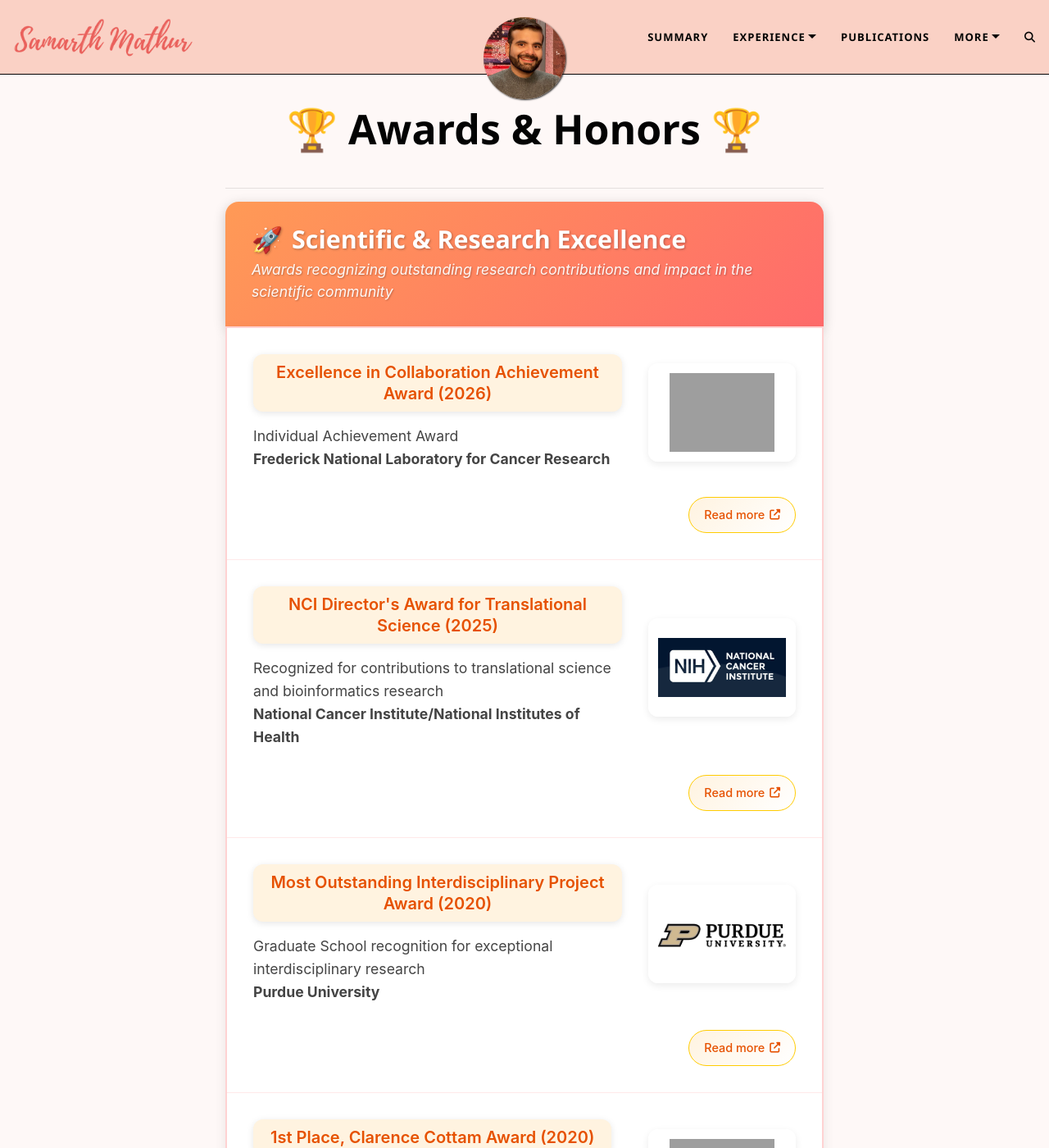
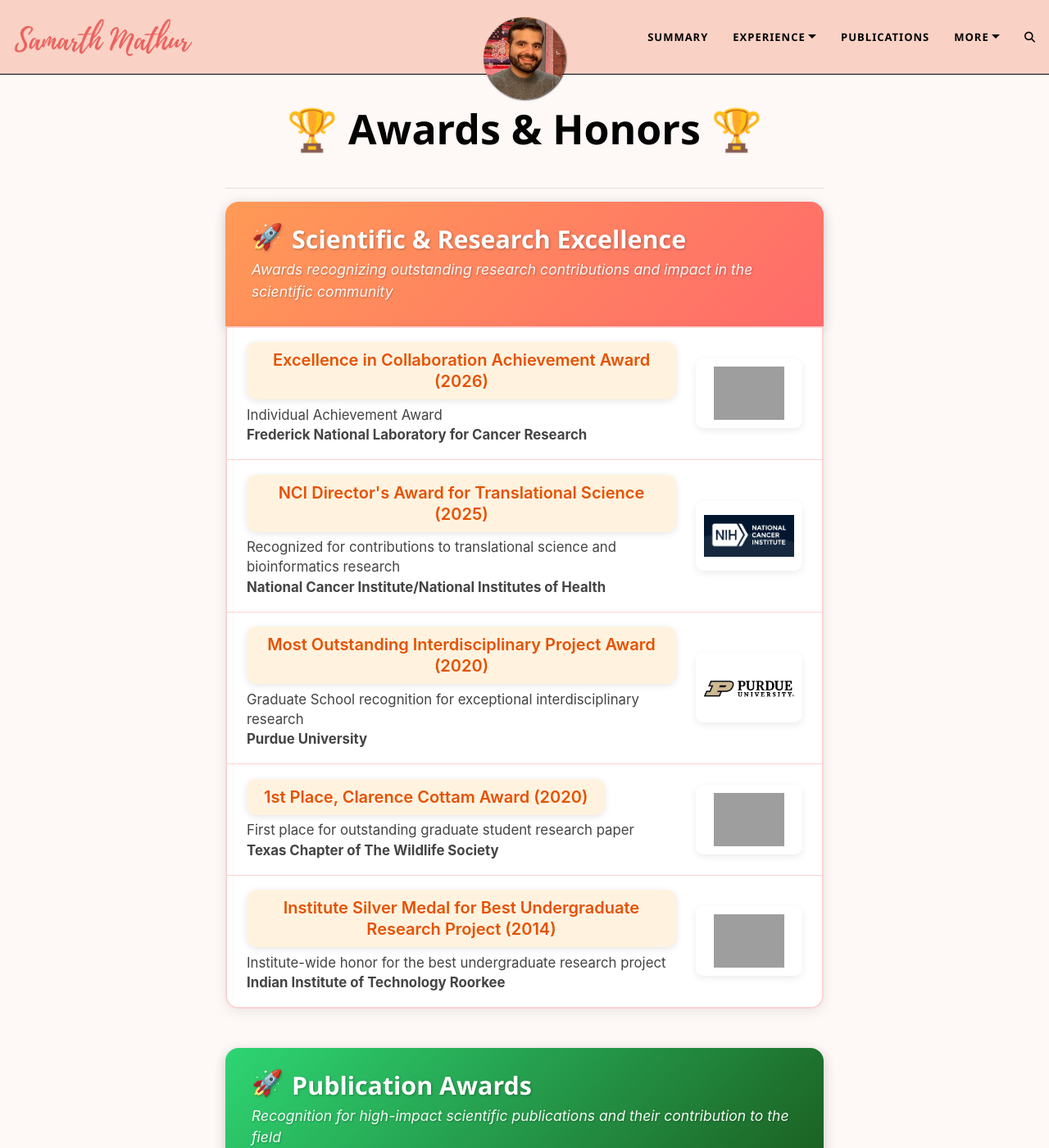
Before and after one commit to samarth8392/samarth8392.github.io, a Jekyll site: the page built from awards.md, in a window 1280 px wide and 1400 px high. Shown: the whole window at 82% size. Built offline with Jekyll 4.4.1, drawn with Linux system fonts in a browser that asks for light colours; comment, search, counter and statistics services are not loaded; some of the changed text lies outside the part shown; grey boxes are pictures that could not be loaded.

Commit message:
style: remove Read More buttons and tighten award list spacing
Drop the "Read more" links (and their now-dead CSS, including all
per-category .badge-read-more variants) from every badge across all
three categories. Collapse the badge-item grid from 4 rows to 2, cut
padding/gaps, shrink the org logos, and use the stronger
--category-border tint for row dividers so the list reads tighter and
crisper.

```diff
--- a/assets/css/awards.css
+++ b/assets/css/awards.css
@@ -85,15 +85,14 @@
 .badge-item {
   width: 100%;
   background: #ffffff;
-  padding: 2rem;
+  padding: 1.1rem 1.5rem;
   display: grid;
   grid-template-columns: 1fr auto;
-  grid-template-rows: auto auto 1fr auto;
-  gap: 1rem 2rem;
-  transition: all 0.3s ease;
-  min-height: 180px;
+  grid-template-rows: auto auto;
+  gap: 0.4rem 1.5rem;
+  transition: all 0.2s ease;
   position: relative;
-  border-bottom: 1px solid var(--category-light-border);
+  border-bottom: 1px solid var(--category-border);
 }
 
 .badge-item:last-child {
@@ -102,7 +101,7 @@
 
 .badge-item:hover {
   background: var(--category-hover-bg);
-  transform: translateX(4px);
+  transform: translateX(2px);
 }
 
 /* ===== Grid Layout for Badge Content ===== */
@@ -133,10 +132,10 @@
 
 .badge-description {
   grid-column: 1;
-  grid-row: 2 / 4;
+  grid-row: 2;
   color: #444;
-  line-height: 1.6;
-  font-size: 1.1rem;
+  line-height: 1.45;
+  font-size: 1.05rem;
   font-weight: 400;
   margin: 0;
   min-width: 0;
@@ -166,16 +165,16 @@
 /* ===== Logo Positioning - Fixed ===== */
 .badge-logo {
   grid-column: 2;
-  grid-row: 1 / 4;
-  width: 180px;
-  height: 120px;
+  grid-row: 1 / 3;
+  width: 130px;
+  height: 85px;
   object-fit: contain;
   object-position: center;
   justify-self: center;
   align-self: center;
-  padding: 12px;
+  padding: 10px;
   background: rgba(255, 255, 255, 0.9);
-  border-radius: 12px;
+  border-radius: 10px;
   box-shadow: 0 3px 10px rgba(0, 0, 0, 0.08);
   transition: all 0.3s ease;
 }
@@ -185,52 +184,13 @@
   box-shadow: 0 5px 20px rgba(0, 0, 0, 0.12);
 }
 
-/* ===== Read More Button - Fixed Position ===== */
-.badge-read-more {
-  grid-column: 1 / -1;
-  grid-row: 4;
-  justify-self: end;
-  align-self: end;
-  display: inline-flex;
-  align-items: center;
-  gap: 6px;
-  padding: 10px 18px;
-  font-size: 0.9rem;
-  font-weight: 500;
-  color: #666;
-  background: linear-gradient(135deg, #f8f9fa, #ffffff);
-  border: 1px solid #dee2e6;
-  border-radius: 25px;
-  text-decoration: none;
-  transition: all 0.3s ease;
-  margin-top: 1rem;
-}
-
-.badge-read-more:hover {
-  color: #495057;
-  background: linear-gradient(135deg, #e9ecef, #f8f9fa);
-  text-decoration: none;
-  transform: translateY(-1px);
-  box-shadow: 0 4px 12px rgba(0, 0, 0, 0.1);
-}
-
-.badge-read-more i {
-  font-size: 0.8rem;
-  margin: 0;
-  transition: transform 0.3s ease;
-}
-
-.badge-read-more:hover i {
-  transform: translateX(2px);
-}
-
 /* ===== Mobile Responsive ===== */
 @media (max-width: 768px) {
   .badge-item {
     grid-template-columns: 1fr;
-    grid-template-rows: auto auto auto auto auto;
+    grid-template-rows: auto auto auto;
     text-align: center;
-    padding: 1.5rem;
+    padding: 1rem 1.25rem;
   }
 
   .badge {
@@ -249,16 +209,9 @@
   .badge-logo {
     grid-column: 1;
     grid-row: 2;
-    width: 160px;
-    height: 100px;
-    margin: 1rem auto;
-  }
-
-  .badge-read-more {
-    grid-column: 1;
-    grid-row: 4;
-    justify-self: center;
-    margin-top: 1.5rem;
+    width: 120px;
+    height: 80px;
+    margin: 0.5rem auto;
   }
 }
 
@@ -282,12 +235,6 @@
   color: #e65100;
 }
 
-.badge-read-more.leadership {
-  background: linear-gradient(135deg, #fff3e0, #ffffff);
-  color: #e65100;
-  border-color: #ffcc02;
-}
-
 /* Research Category */
 .category-header.research {
   background: linear-gradient(135deg, #667eea, #764ba2);
@@ -304,12 +251,6 @@
 .badge-research {
   background-color: #ede7f6;
   color: #4a148c;
-}
-
-.badge-read-more.research {
-  background: linear-gradient(135deg, #ede7f6, #ffffff);
-  color: #4a148c;
-  border-color: #d1c4e9;
 }
 
 /* Publication Category */
@@ -330,12 +271,6 @@
   color: #1b5e20;
 }
 
-.badge-read-more.publication {
-  background: linear-gradient(135deg, #e8f5e9, #ffffff);
-  color: #1b5e20;
-  border-color: #c8e6c9;
-}
-
 /* Student Category */
 .category-header.student {
   background: linear-gradient(135deg, #42a5f5, #1976d2);
@@ -352,12 +287,6 @@
 .badge-student {
   background-color: #e3f2fd;
   color: #0d47a1;
-}
-
-.badge-read-more.student {
-  background: linear-gradient(135deg, #e3f2fd, #ffffff);
-  color: #0d47a1;
-  border-color: #bbdefb;
 }
 
 /* Award Category */
@@ -378,12 +307,6 @@
   color: #880e4f;
 }
 
-.badge-read-more.award {
-  background: linear-gradient(135deg, #fce4ec, #ffffff);
-  color: #880e4f;
-  border-color: #f8bbd9;
-}
-
 /* Honor Category */
 .category-header.honor {
   background: linear-gradient(135deg, #f44336, #c62828);
@@ -400,12 +323,6 @@
 .badge-honor {
   background-color: #ffebee;
   color: #b71c1c;
-}
-
-.badge-read-more.honor {
-  background: linear-gradient(135deg, #ffebee, #ffffff);
-  color: #b71c1c;
-  border-color: #ffcdd2;
 }
 
 /* Talk Category */
@@ -425,9 +342,3 @@
   background-color: #f3e5f5;
   color: #6a1b9a;
 }
-
-.badge-read-more.talk {
-  background: linear-gradient(135deg, #f3e5f5, #ffffff);
-  color: #6a1b9a;
-  border-color: #e1bee7;
-}
--- a/awards.md
+++ b/awards.md
@@ -17,9 +17,6 @@ css : "assets/css/awards.css"
         <b>Frederick National Laboratory for Cancer Research</b>
       </div>
       <img src="../assets/img/fnl-logo.png" alt="FNLCR Logo" class="badge-logo">
-      <a href="https://example.com/nci-award-details" class="badge-read-more leadership" target="_blank">
-        Read more <i class="fas fa-external-link-alt"></i>
-      </a>
     </div>
     <!-- First badge -->
     <div class="badge-item">
@@ -28,9 +25,6 @@ css : "assets/css/awards.css"
         <b>National Cancer Institute/National Institutes of Health</b>
       </div>
       <img src="../assets/img/nci_logo.png" alt="NCI Logo" class="badge-logo">
-      <a href="https://example.com/nci-award-details" class="badge-read-more leadership" target="_blank">
-        Read more <i class="fas fa-external-link-alt"></i>
-      </a>
     </div>
     <div class="badge-item">
       <span class="badge badge-leadership">Most Outstanding Interdisciplinary Project Award (2020)</span>
@@ -38,9 +32,6 @@ css : "assets/css/awards.css"
         <b>Purdue University</b>
       </div>
       <img src="../assets/img/purdue_logo.png" alt="Award Logo" class="badge-logo">
-      <a href="https://example.com/leadership-award-details" class="badge-read-more leadership" target="_blank">
-        Read more <i class="fas fa-external-link-alt"></i>
-      </a>
     </div>
     <div class="badge-item">
       <span class="badge badge-leadership">1st Place, Clarence Cottam Award (2020)</span>
@@ -48,19 +39,13 @@ css : "assets/css/awards.css"
         <b>Texas Chapter of The Wildlife Society</b>
       </div>
       <img src="https://tctws.org/wp/wp-content/uploads/2022/09/Horizontal_MULTI-e1663818339589.png" alt="Award Logo" class="badge-logo">
-      <a href="https://example.com/nci-award-details" class="badge-read-more leadership" target="_blank">
-        Read more <i class="fas fa-external-link-alt"></i>
-      </a>
     </div>
     <div class="badge-item">
       <span class="badge badge-leadership">Institute Silver Medal for Best Undergraduate Research Project (2014)</span>
       <div class="badge-description">Institute-wide honor for the best undergraduate research project<br>
-        <b>IIT Roorkee</b>
+        <b>Indian Institute of Technology Roorkee</b>
       </div>
-      <img src="../assets/img/iitr.png" alt="IIT Roorkee Logo" class="badge-logo">
-      <a href="https://example.com/leadership-award-details" class="badge-read-more leadership" target="_blank">
-        Read more <i class="fas fa-external-link-alt"></i>
-      </a>
+      <img src="../assets/img/iitr-logo.jpeg" alt="IIT Roorkee Logo" class="badge-logo">
     </div>
   </div>
 </div>
@@ -78,9 +63,6 @@ css : "assets/css/awards.css"
         <b>Texas Chapter of The Wildlife Society</b>
       </div>
       <img src="https://tctws.org/wp/wp-content/uploads/2022/09/Horizontal_MULTI-e1663818339589.png" alt="Award Logo" class="badge-logo">
-      <a href="https://example.com/leadership-award-details" class="badge-read-more publication" target="_blank">
-        Read more <i class="fas fa-external-link-alt"></i>
-      </a>
     </div>
     <div class="badge-item">
       <span class="badge badge-publication">SSE Presidents’ Award for Outstanding Dissertation Paper (2024)</span>
@@ -88,9 +70,6 @@ css : "assets/css/awards.css"
         <b>Society for the Study of Evolution (SSE)</b>
       </div>
       <img src="https://www.evolutionsociety.org/themes/SSEResponsive/images/logo.svg" alt="Award Logo" class="badge-logo">
-      <a href="https://example.com/leadership-award-details" class="badge-read-more publication" target="_blank">
-        Read more <i class="fas fa-external-link-alt"></i>
-      </a>
     </div>
     <div class="badge-item">
       <span class="badge badge-publication">Top Cited Author, 2021&ndash;22 (2023) </span>
@@ -98,9 +77,6 @@ css : "assets/css/awards.css"
         <b>John Wiley & Sons, Inc</b>
       </div>
       <img src="../assets/img/eva_logo.png" alt="Award Logo" class="badge-logo">
-      <a href="https://example.com/leadership-award-details" class="badge-read-more publication" target="_blank">
-        Read more <i class="fas fa-external-link-alt"></i>
-      </a>
     </div>
   </div>
 </div>
@@ -118,9 +94,6 @@ css : "assets/css/awards.css"
         <b>Society for the Study of Evolution</b>
       </div>
       <img src="https://www.evolutionsociety.org/themes/SSEResponsive/images/logo.svg" alt="Award Logo" class="badge-logo">
-      <a href="https://example.com/leadership-award-details" class="badge-read-more student" target="_blank">
-        Read more <i class="fas fa-external-link-alt"></i>
-      </a>
     </div>
     <!-- Second badge -->
     <div class="badge-item">
@@ -129,9 +102,6 @@ css : "assets/css/awards.css"
         <b>Purdue University</b>
       </div>
       <img src="../assets/img/purdue_logo.png" alt="Award Logo" class="badge-logo">
-      <a href="https://example.com/leadership-award-details" class="badge-read-more student" target="_blank">
-        Read more <i class="fas fa-external-link-alt"></i>
-      </a>
     </div>
     <!-- Third badge -->
     <div class="badge-item">
@@ -140,9 +110,6 @@ css : "assets/css/awards.css"
         <b>Department of Biological Sciences, Purdue University</b>
       </div>
       <img src="../assets/img/purdue_logo.png" alt="Award Logo" class="badge-logo">
-      <a href="https://example.com/leadership-award-details" class="badge-read-more student" target="_blank">
-        Read more <i class="fas fa-external-link-alt"></i>
-      </a>
     </div>
   </div>
 </div>
```
